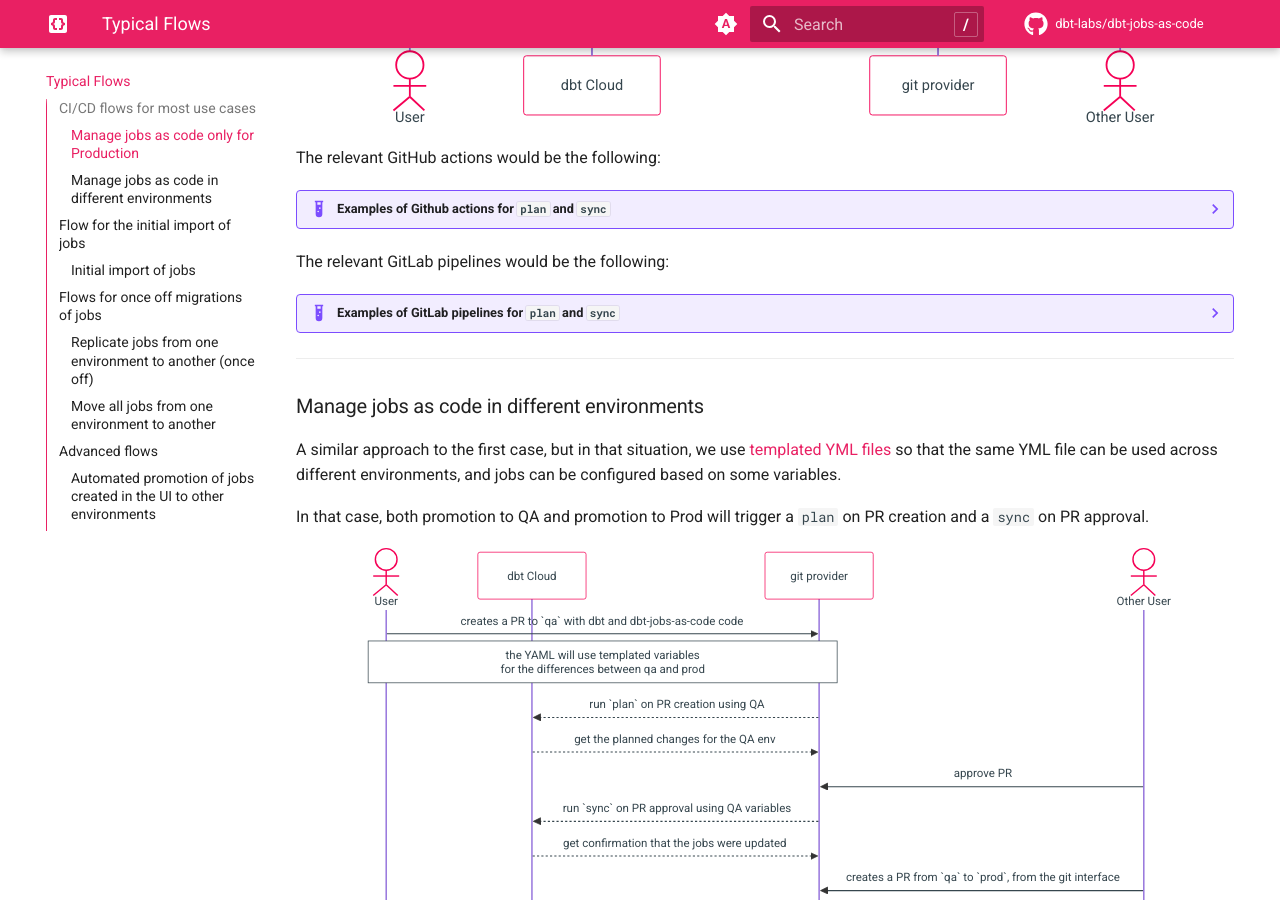
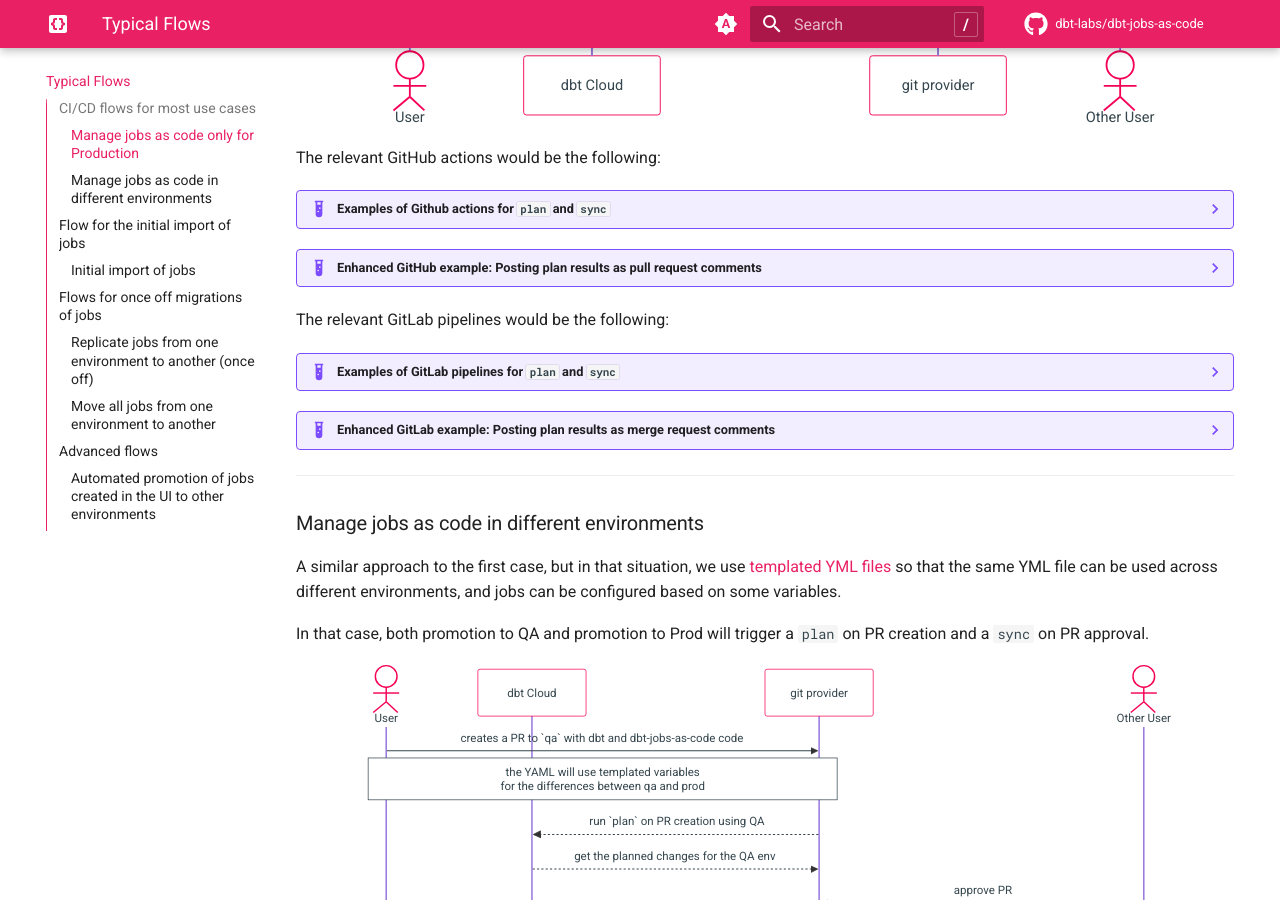
Before and after one commit to dbt-labs/dbt-jobs-as-code, an MkDocs documentation site: the page built from docs/typical_flows.md, in a window 1280 px wide and 900 px high, scrolled down 826 px. Built offline with MkDocs 1.6.1 and Material for MkDocs 9.7.7, drawn with Linux system fonts in a browser that asks for light colours; comment, search, counter and statistics services are not loaded; the version menu is left out; some of the changed lines change nothing that is shown.

Commit message:
Add example of comments with plan output in GitHub and GitLab

````diff
--- a/docs/typical_flows.md
+++ b/docs/typical_flows.md
@@ -112,6 +112,58 @@
 
     1.    We could also force a specific version with `uvx dbt-jobs-as-code@1.2`
 
+??? example "Enhanced GitHub example: Posting plan results as pull request comments"
+
+    This example shows how to capture the plan output and post it as a comment on the pull request, making it easier for reviewers to see what changes will be made.
+
+    ```yaml title="plan_on_pr_with_comment.yml"
+    name: Plan for syncing dbt Cloud Jobs from YAML
+    run-name: Running dbt-jobs-as-code plan to see what is going to be changed/deleted
+
+    on:
+      pull_request:
+        branches:
+          - main
+        paths:
+          - 'jobs/**'
+
+    jobs:
+      run-python-script:
+        runs-on: ubuntu-latest
+        permissions:
+          pull-requests: write
+          contents: read
+        steps:
+          - name: Check out repository code
+            uses: actions/checkout@v4
+
+          - name: Set up Python
+            uses: actions/setup-python@v4
+            with:
+              python-version: "3.12.x"
+          - name: Install dbt-jobs-as-code
+            run: pip install dbt-jobs-as-code
+
+          - name: Run dbt-jobs-as-code
+            id: jobs-as-code-plan
+            run: |
+              printf "Changes from dbt-jobs-as-code (full details are available in the actions logs):\n\`\`\`\n" > plan_output.txt
+              dbt-jobs-as-code plan jobs/my_jobs.yml --vars-yml jobs/prod_vars.yml --limit-projects-envs-to-yml >> plan_output.txt
+              printf "\n\`\`\`\n" >> plan_output.txt
+            env:
+              DBT_API_KEY: "${{secrets.DBT_API_KEY}}"
+              # DBT_BASE_URL is optional
+              # DBT_BASE_URL: "${{secrets.DBT_BASE_URL}}"
+
+          - name: Comment PR
+            uses: mshick/add-pr-comment@v2
+            with:
+              message-path: plan_output.txt
+    ```
+
+    !!! note
+        This example uses the [mshick/add-pr-comment](https://github.com/mshick/add-pr-comment) GitHub Action to post the plan output as a comment. The `pull-requests: write` permission is required for the action to post comments.
+
 
 The relevant GitLab pipelines would be the following:
 
@@ -167,7 +219,40 @@
         - export DBT_API_KEY=$DBT_API_KEY  # Ensure this variable is set in GitLab CI/CD project settings
     ```
 
+??? example "Enhanced GitLab example: Posting plan results as merge request comments"
 
+    This example shows how to capture the plan output and post it as a comment on the merge request, making it easier for reviewers to see what changes will be made.
+
+    ```yaml title=".gitlab-ci.yml"
+    stages:
+      - plan
+
+    plan_dbt_jobs:
+      stage: plan
+      image: python:3.12
+      rules:
+        - if: $CI_PIPELINE_SOURCE == "merge_request_event" && $CI_MERGE_REQUEST_TARGET_BRANCH_NAME == "main"
+          changes:
+            - jobs/**/*
+      script:
+        - apt-get update && apt-get install -y jq git
+        - pip install dbt-jobs-as-code
+        - |
+          echo "Checking out branch..."
+          git fetch origin $CI_MERGE_REQUEST_TARGET_BRANCH_NAME
+          git fetch origin $CI_COMMIT_REF_NAME
+          git checkout $CI_COMMIT_REF_NAME
+          printf "Changes from dbt-jobs-as-code (full details are available in the actions logs):\n\`\`\`\n" > plan_output.txt
+          dbt-jobs-as-code plan --limit-projects-envs-to-yml --vars-yml jobs/environments/vars_prod.yml jobs/jobs/**/*.yml >> plan_output.txt 2>&1
+          printf "\`\`\`\n" >> plan_output.txt
+          cat plan_output.txt
+        - 'curl --request POST --header "PRIVATE-TOKEN: $CI_AUTOCOMMENTER_API_KEY" --data-urlencode "body@plan_output.txt" "https://gitlab.com/api/v4/projects/$CI_PROJECT_ID/merge_requests/$CI_MERGE_REQUEST_IID/notes"'
+      before_script:
+        - export DBT_API_KEY=$DBT_API_KEY  # Ensure this variable is set in GitLab CI/CD project settings
+    ```
+
+    !!! note
+        This example requires setting up a `CI_AUTOCOMMENTER_API_KEY` variable in your GitLab CI/CD settings with a personal access token that has `api` scope to post comments to merge requests.
 
 
 ---
````
